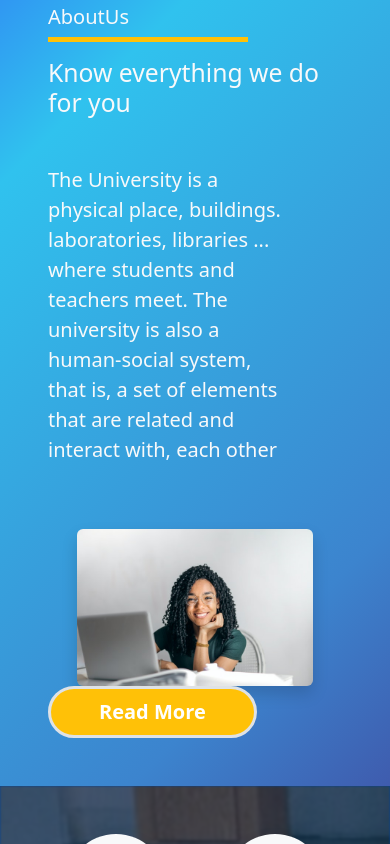
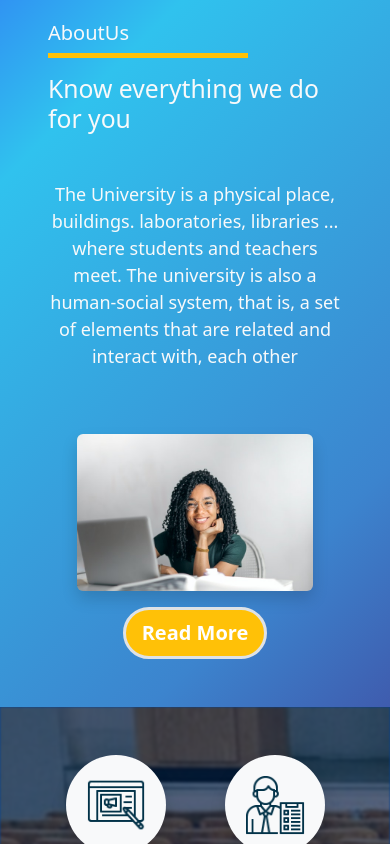
Before and after one commit to BillalbertCode/BillalbertCode.github.io, a plain HTML site: page index.html in a window 390 px wide. Shown: the part 1879-2723 px from the top of the page. Drawn offline with nearby package versions, Linux system fonts and the light colour scheme.

Commit message:
Responsive- TheMostPopular + AboutUs

```diff
--- /dev/null
+++ b/css/about.css
@@ -0,0 +1,15 @@
+#aboutText{
+    width:80% ;
+}
+@media (max-width:425px){
+    #aboutText{
+        text-align:center ;
+        width: 100% ;
+    }
+    #aboutText > p{
+        font-size:18px !important ;
+    }
+    #aboutButton {
+        text-align:center;
+    }
+}
--- a/css/home.css
+++ b/css/home.css
@@ -26,6 +26,5 @@
     }
     #Home form:hover .card-body {
         display: block;
-
     }
 }
--- a/index.html
+++ b/index.html
@@ -10,6 +10,8 @@
   <link rel="stylesheet" href="./css/team.css">
   <link rel="stylesheet" href="./css/navbar.css">
   <link rel="stylesheet" href="./css/home.css">
+  <link rel="stylesheet" href="./css/about.css">
+
 
 
 
@@ -199,7 +201,7 @@
         <p class="h2">know what we offer you</p>
       </div>
       <div class="row row-cols-md-4 mb-5">
-        <article class="col">
+        <article class="col mb-2">
           <div class="card shadow border-0 rounded">
             <img src="./assets/images/IMAGE CURSO 1.jpg" alt="curso 1"
               class="card-img-top border-bottom border-5 border-warning">
@@ -209,7 +211,7 @@
             </div>
           </div>
         </article>
-        <article class="col">
+        <article class="col mb-2">
           <div class="card shadow border-0 rounded">
 
             <img src="./assets/images/IMAGE CURSO 2.jpg" alt="curso 2"
@@ -220,7 +222,7 @@
             </div>
           </div>
         </article>
-        <article class="col">
+        <article class="col mb-2">
           <div class="card shadow border-0 rounded">
 
             <img src="./assets/images/IMAGE CURSO 3.jpg" alt="curso 3"
@@ -231,7 +233,7 @@
             </div>
           </div>
         </article>
-        <article class="col">
+        <article class="col mb-2">
           <div class="card shadow border-0 rounded">
 
             <img src="./assets/images/IMAGE CURSO 4.jpg" alt="curso 4"
@@ -257,7 +259,7 @@
       <div class="row row-cols-1 row-cols-md-2">
         <div class="col d-flex align-items-center mb-5">
 
-          <div style="width: 80%;">
+          <div id="aboutText" >
             <p class="text-justify fs-5">
               The University is a physical place, buildings.
               laboratories, libraries ... where students and
@@ -268,12 +270,12 @@
             </p>
           </div>
         </div>
-        <div class="col text-center ">
+        <div class="col text-center mb-3">
           <img style="max-width: 500px; width: 80%;" src="./assets/images/IMAGE ABOUT US.jpg"
             class="rounded mx-auto d-block shadow" alt="About US">
         </div>
-        <div>
-          <button class="btn btn-warning btn-lg border border-3 text-white fw-bold px-5 rounded-pill">Read More</button>
+        <div id="aboutButton">
+          <button class="btn btn-warning btn-lg border border-3 text-white fw-bold  rounded-pill">Read More</button>
         </div>
       </div>
     </section>
```
